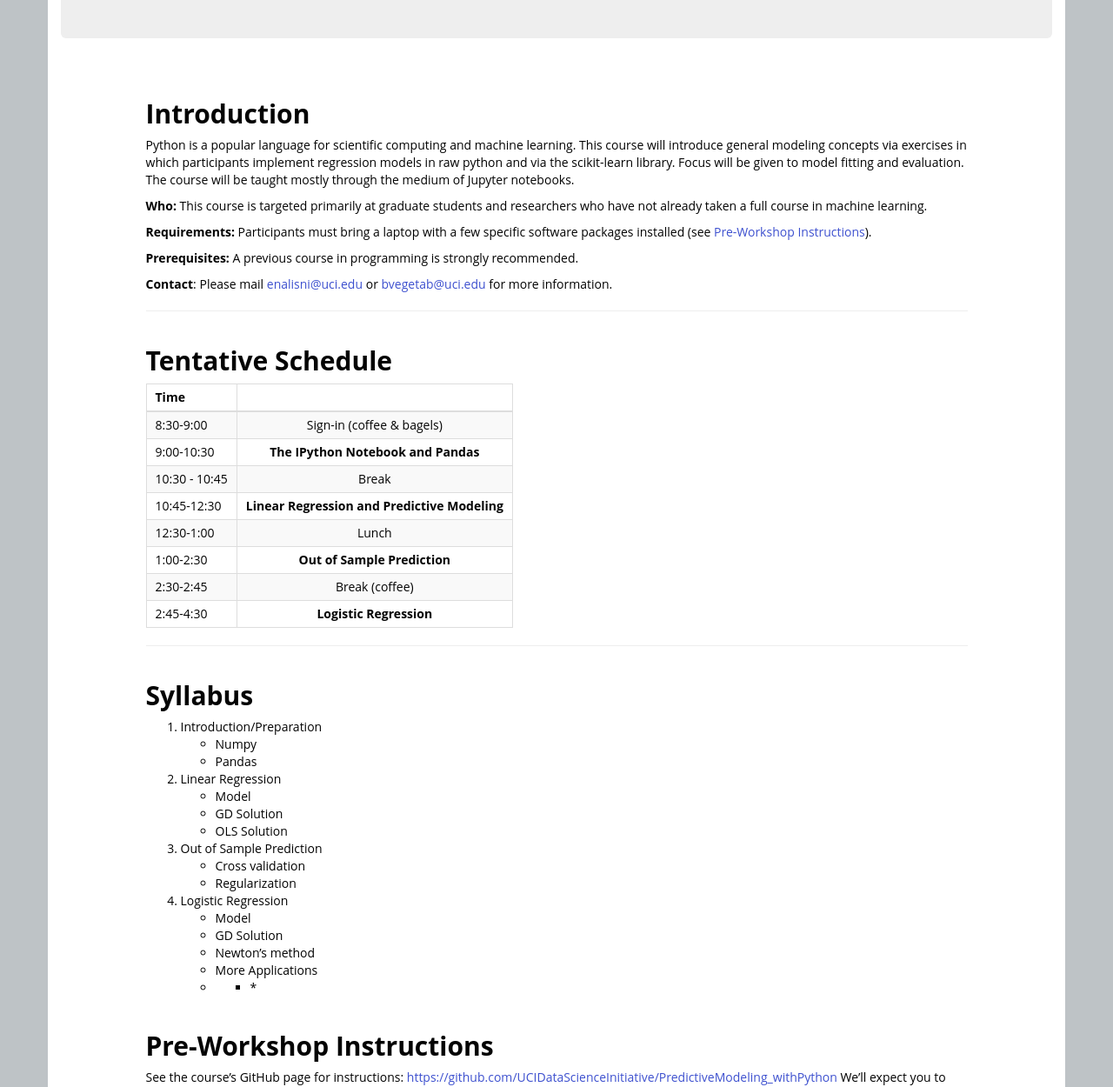
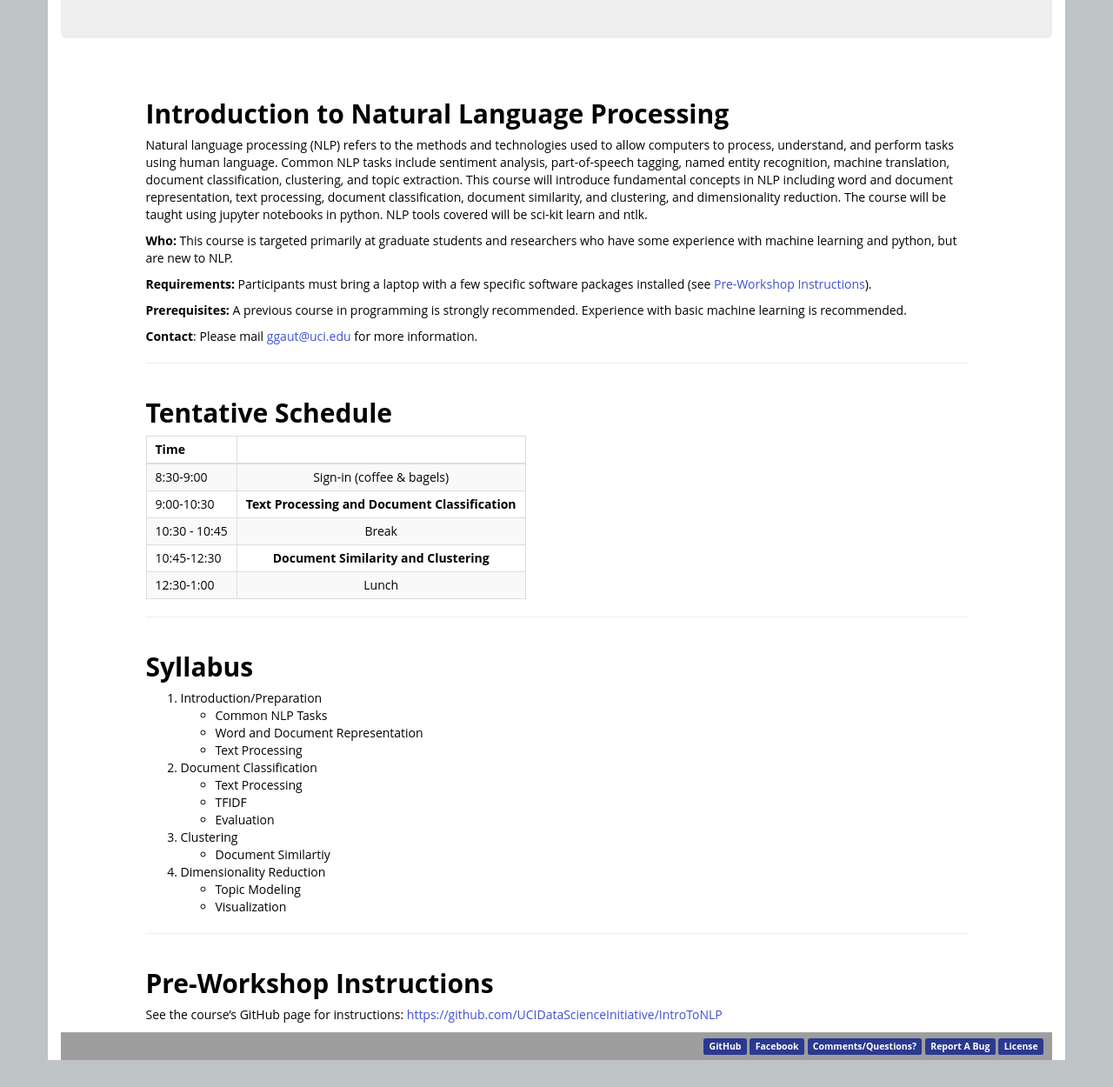
Before and after one commit to UCIDataScienceInitiative/UCIDataScienceInitiative.github.io, a Jekyll site: the page built from Workshops/NLP.md, in a window 1280 px wide and 1400 px high, scrolled down 230 px. Shown: the part 150-1400 px from the top of the window at 87% size. Built offline with Jekyll 4.4.1, drawn with Linux system fonts in a browser that asks for light colours; some of the changed text lies outside the part shown; grey boxes are pictures that could not be loaded.

Commit message:
Update NLP.md

```diff
--- a/Workshops/NLP.md
+++ b/Workshops/NLP.md
@@ -10,59 +10,53 @@ workshop-repo: https://github.com/UCIDataScienceInitiative/NLP
 permalink: Workshops/NLP/
 ---
 
-## Introduction
+## Introduction to Natural Language Processing
 
-Python is a popular language for scientific computing and machine learning. This course will introduce general modeling concepts via exercises in which participants implement regression models in raw python and via the scikit-learn library.  Focus will be given to model fitting and evaluation. The course will be taught mostly through the medium of Jupyter notebooks.
+Natural language processing (NLP) refers to the methods and technologies used to allow computers to process, understand, and perform tasks using human language.
+Common NLP tasks include sentiment analysis, part-of-speech tagging, named entity recognition, machine translation, document classification, clustering, and topic extraction.
+This course will introduce fundamental concepts in NLP including word and document representation, text processing, document classification, document similarity, and clustering, and dimensionality reduction.
+The course will be taught using jupyter notebooks in python. NLP tools covered will be sci-kit learn and ntlk.
 
-**Who:** This course is targeted primarily at graduate students and researchers who have not already taken a full course in machine learning.
+**Who:** This course is targeted primarily at graduate students and researchers who have some experience with machine learning and python, but are new to NLP.
 
 **Requirements:** Participants must bring a laptop with a few specific software packages installed (see [Pre-Workshop Instructions](#Instructions)).
 
-**Prerequisites:** A previous course in programming is strongly recommended.
+**Prerequisites:** A previous course in programming is strongly recommended. Experience with basic machine learning is recommended.
 
-**Contact**: Please mail [enalisni@uci.edu](mailto:enalisni@uci.edu) or [bvegetab@uci.edu](mailto:bvegetab@uci.edu) for more information.
+**Contact**: Please mail [ggaut@uci.edu](mailto:ggaut@.edu) for more information.
 
 * * *
 
-
 ## <a name="Schedule"></a>Tentative Schedule
 
-| Time	       	|           	|
+| Time               |               |
 | ------------- |:-------------:|
-| 8:30-9:00   | Sign-in (coffee & bagels) 	|
-| 9:00-10:30   | **The IPython Notebook and Pandas**  		|
-| 10:30 - 10:45 | Break 		|
-| 10:45-12:30   | **Linear Regression and Predictive Modeling**  		|
-| 12:30-1:00	| Lunch			|
-| 1:00-2:30		| **Out of Sample Prediction** |
-| 2:30-2:45		| Break		(coffee)	|
-| 2:45-4:30	| **Logistic Regression** |
+| 8:30-9:00   | Sign-in (coffee & bagels)     |
+| 9:00-10:30   | **Text Processing and Document Classification**          |
+| 10:30 - 10:45 | Break         |
+| 10:45-12:30   | **Document Similarity and Clustering**          |
+| 12:30-1:00    | Lunch            |
 
 * * *
-
-
 
 ## <a name="Syllabus"></a>Syllabus
 
 1. Introduction/Preparation
-  * Numpy
-  * Pandas
-2. Linear Regression
-  * Model
-  * GD Solution
-  * OLS Solution
-3. Out of Sample Prediction
-  * Cross validation
-  * Regularization
-4. Logistic Regression
-  * Model
-  * GD Solution
-  * Newton's method
-  * More Applications
+  * Common NLP Tasks
+  * Word and Document Representation
+  * Text Processing
+2. Document Classification
+  * Text Processing
+  * TFIDF
+  * Evaluation
+3. Clustering
+  * Document Similartiy
+4. Dimensionality Reduction
+  * Topic Modeling
+  * Visualization
+
 * * *
-
 
 ## <a name="Instructions"></a>Pre-Workshop Instructions
 
-See the course's GitHub page for instructions: <https://github.com/UCIDataScienceInitiative/PredictiveModeling_withPython>
-We'll expect you to have the Anaconda Python distribution installed with version 2.7 activated: <https://www.continuum.io/downloads>
+See the course's GitHub page for instructions: <https://github.com/UCIDataScienceInitiative/IntroToNLP>
```
